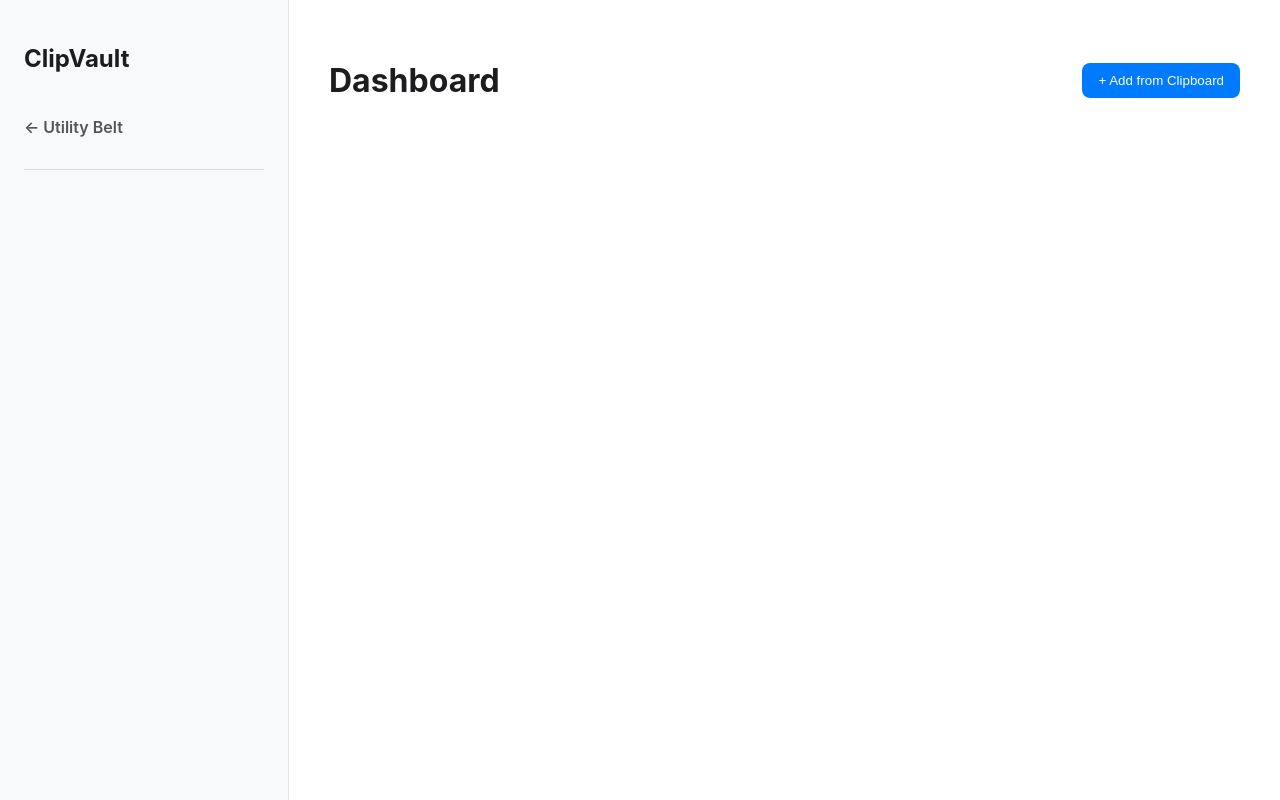
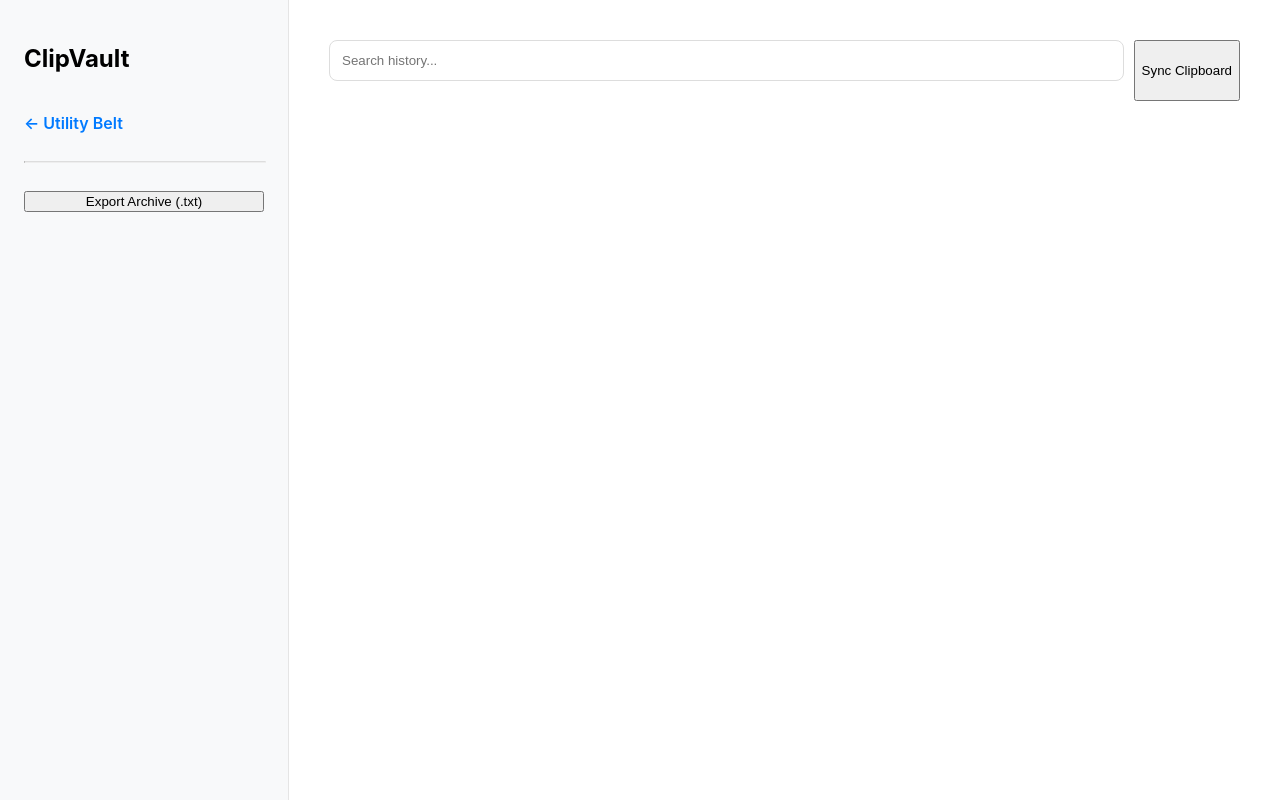
Before and after one commit to iggym/utility-belt, a plain HTML site: page tools/clip-vault.html in a window 1280 px wide. Drawn offline with Linux system fonts and the light colour scheme.

Commit message:
Update clip-vault.html

```diff
--- a/tools/clip-vault.html
+++ b/tools/clip-vault.html
@@ -5,37 +5,28 @@
     <title>ClipVault | Command Center</title>
     <style>
         :root { --bg: #ffffff; --sidebar: #f8f9fa; --accent: #007aff; --text: #1d1d1f; }
-        body { font-family: -apple-system, BlinkMacSystemFont, "Segoe UI", sans-serif; background: var(--bg); color: var(--text); display: flex; height: 100vh; margin: 0; }
-
-        /* Navigation */
-        nav { width: 240px; background: var(--sidebar); border-right: 1px solid #e5e5e5; padding: 24px; display: flex; flex-direction: column; gap: 24px; }
-        .nav-link { font-weight: 600; color: #555; text-decoration: none; }
-
-        /* Main View */
-        main { flex: 1; padding: 40px; overflow-y: auto; display: flex; flex-direction: column; gap: 20px; }
-        .header { display: flex; justify-content: space-between; align-items: center; }
-
-        /* Cards */
-        .card { background: white; border: 1px solid #e5e5e5; border-radius: 12px; padding: 20px; box-shadow: 0 2px 8px rgba(0,0,0,0.04); transition: 0.2s; }
-        .card:hover { border-color: var(--accent); }
+        body { font-family: -apple-system, BlinkMacSystemFont, sans-serif; display: flex; height: 100vh; margin: 0; }
+        nav { width: 240px; background: var(--sidebar); border-right: 1px solid #e5e5e5; padding: 24px; display: flex; flex-direction: column; gap: 20px; }
+        main { flex: 1; padding: 40px; overflow-y: auto; }
+        .card { background: white; border: 1px solid #e5e5e5; border-radius: 12px; padding: 20px; cursor: pointer; margin-bottom: 12px; transition: 0.2s; }
+        .card:hover { border-color: var(--accent); transform: scale(1.005); }
         .badge { font-size: 10px; font-weight: bold; background: #eee; padding: 3px 8px; border-radius: 4px; text-transform: uppercase; }
-
-        button { background: var(--accent); color: white; border: none; padding: 10px 16px; border-radius: 8px; cursor: pointer; }
+        input { width: 100%; padding: 12px; border-radius: 8px; border: 1px solid #ddd; margin-bottom: 20px; }
     </style>
 </head>
 <body>
 
 <nav>
     <h2>ClipVault</h2>
-    <a href="https://iggym.github.io/utility-belt/" class="nav-link">← Utility Belt</a>
-    <hr style="width:100%; border:0; border-top:1px solid #ddd;">
-    <div id="category-list"></div>
+    <a href="https://iggym.github.io/utility-belt/" style="color:var(--accent); text-decoration:none; font-weight:600;">← Utility Belt</a>
+    <hr style="width:100%; border-top:1px solid #ddd;">
+    <button onclick="exportTXT()">Export Archive (.txt)</button>
 </nav>
 
 <main>
-    <div class="header">
-        <h1>Dashboard</h1>
-        <button onclick="syncClipboard()">+ Add from Clipboard</button>
+    <div style="display:flex; gap:10px;">
+        <input type="text" id="search" placeholder="Search history..." oninput="render()">
+        <button onclick="syncClipboard()" style="white-space:nowrap;">Sync Clipboard</button>
     </div>
     <div id="historyList"></div>
 </main>
@@ -45,32 +36,46 @@ let clips = JSON.parse(localStorage.getItem('clips')) || [];
 
 function getSmartCategory(text) {
     if (text.includes('http')) return 'Link';
-    if (text.includes('{') || text.includes('function')) return 'Code';
+    if (text.includes('{') || text.includes('function') || text.includes('=>')) return 'Code';
     return 'General';
 }
 
-function syncClipboard() {
-    navigator.clipboard.readText().then(text => {
-        if(!text) return;
-        clips.unshift({
-            id: Date.now(),
-            text,
-            tag: getSmartCategory(text),
-            timestamp: Date.now()
-        });
-        localStorage.setItem('clips', JSON.stringify(clips));
-        render();
-    });
+async function syncClipboard() {
+    const text = await navigator.clipboard.readText();
+    // DUPLICATE PREVENTION
+    if(!text || (clips.length > 0 && clips[0].text === text)) return;
+
+    clips.unshift({ id: Date.now(), text, tag: getSmartCategory(text), timestamp: Date.now() });
+    localStorage.setItem('clips', JSON.stringify(clips));
+    render();
 }
 
 function render() {
-    document.getElementById('historyList').innerHTML = clips.map(c => `
-        <div class="card">
-            <span class="badge">${c.tag}</span>
-            <p style="margin: 10px 0; font-family: monospace; white-space: pre-wrap;">${c.text.substring(0, 150)}</p>
-            <small style="color: #888;">${new Date(c.timestamp).toLocaleString()}</small>
-        </div>
-    `).join('');
+    const q = document.getElementById('search').value.toLowerCase();
+    document.getElementById('historyList').innerHTML = clips
+        .filter(c => c.text.toLowerCase().includes(q))
+        .map(c => `
+            <div class="card" onclick="copyToClipboard('${c.text.replace(/'/g, "\\'")}')">
+                <span class="badge">${c.tag}</span>
+                <p style="margin: 10px 0; font-family: monospace;">${c.text.substring(0, 150)}</p>
+                <small style="color:#888;">${new Date(c.timestamp).toLocaleTimeString()}</small>
+            </div>
+        `).join('');
+}
+
+function copyToClipboard(text) {
+    navigator.clipboard.writeText(text);
+    // Simple visual feedback
+    alert("Copied to clipboard!");
+}
+
+function exportTXT() {
+    const text = clips.map(c => `[${c.tag}] ${c.text}`).join('\n\n---\n\n');
+    const blob = new Blob([text], {type: 'text/plain'});
+    const a = document.createElement('a');
+    a.href = URL.createObjectURL(blob);
+    a.download = 'clipboard_archive.txt';
+    a.click();
 }
 
 render();
```
